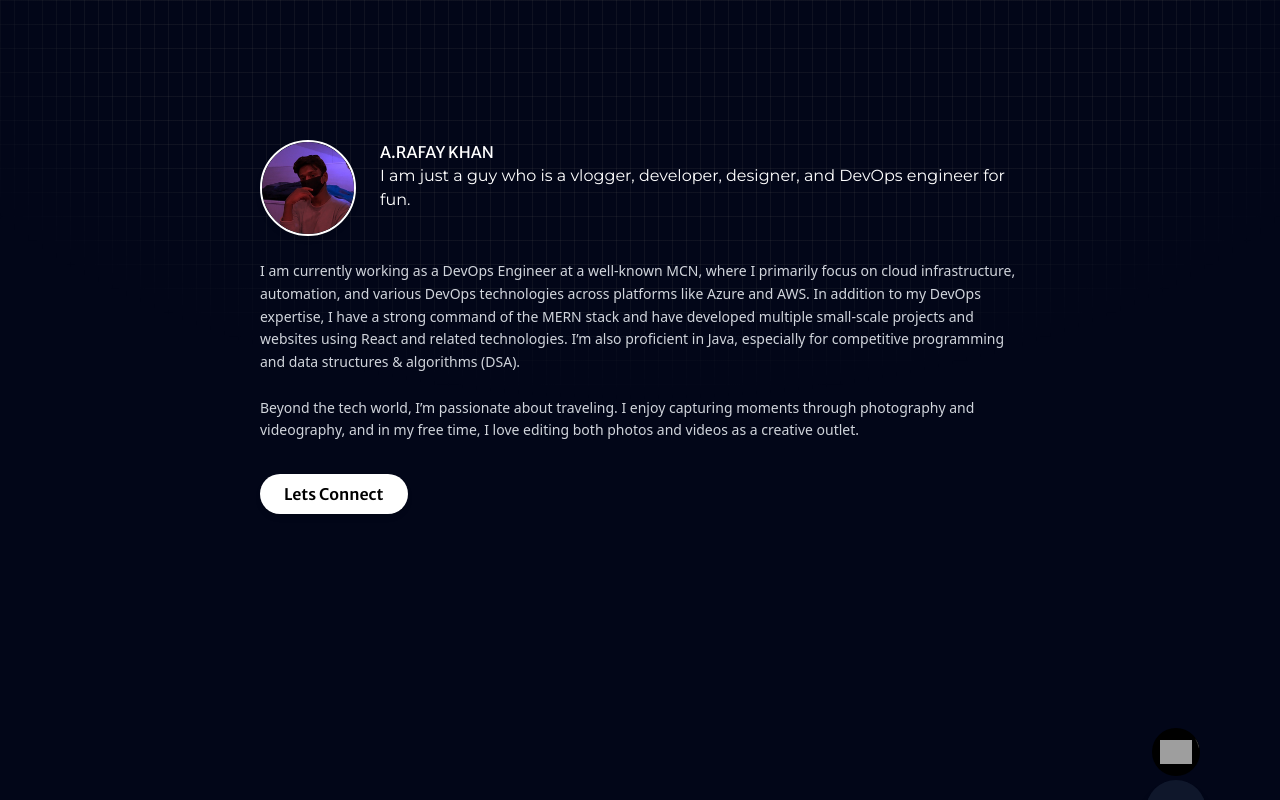
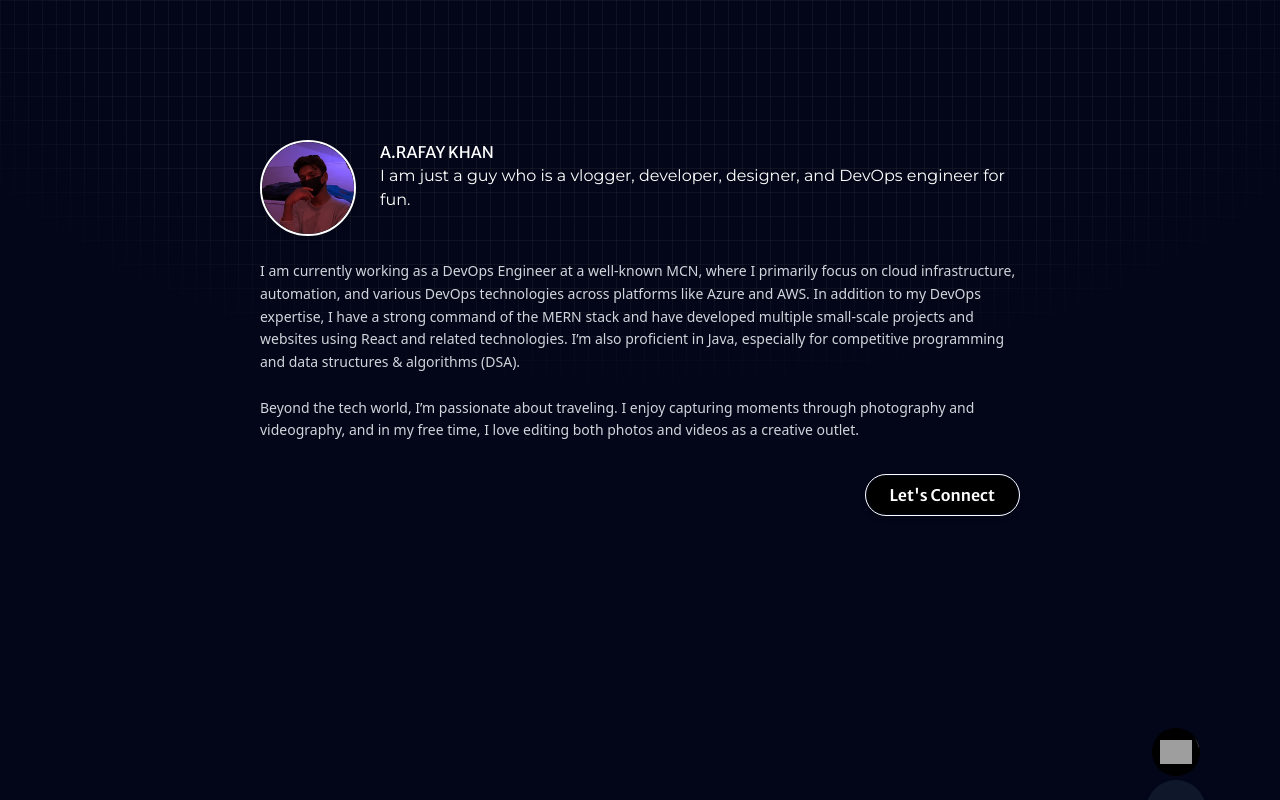
Before and after one commit to Rafayurgit/devPlayGround, a React (Vite) app in the folder frontend/: page / in a window 1280 px wide. Built offline with nearby package versions, Linux system fonts and the light colour scheme; grey boxes are pictures that could not be loaded.

Commit message:
Add: update style

```diff
--- a/frontend/src/Components/HeroSection.jsx
+++ b/frontend/src/Components/HeroSection.jsx
@@ -25,9 +25,21 @@ function HeroSection() {
               Beyond the tech world, I’m passionate about traveling. I enjoy capturing moments through photography and videography, and in my free time, I love editing both photos and videos as a creative outlet.
           </p>
 
-          <div className="mt-8">
-            <a href="#contact">
-              <button className="font-merri bg-white text-black px-6 py-2 rounded-full font-semibold shadow-md hover:bg-gray-200 transition cursor-pointer">Lets Connect</button>
+          <div className="flex mt-8">
+            <a href="#contact" className="ml-auto">
+              {/* <button className="font-merri bg-white text-black px-6 py-2 rounded-full font-semibold shadow-md hover:bg-gray-200 transition cursor-pointer">Lets Connect</button> */}
+              <button
+                className="relative font-merri  border text-white px-6 py-2 rounded-full font-semibold shadow-md hover:bg-gray-200 transition cursor-pointer">
+                  {/* Spark Border Effect */}
+
+                  <span className="absolute inset-0 rounded-full overflow-hidden mask-gradient animate-flip z-0">
+                    <span className="spark-inner"></span>
+                  </span>
+
+                  {/* Backdrop */}
+                  <span className="absolute inset-[1px] rounded-full bg-black transition-colors duration-200 group-hover:bg-zinc-900 z-10" />
+                <span className="relative z-20">Let's Connect</span>
+              </button>
             </a>
           </div>
 
--- a/frontend/src/Components/SideBarNav.jsx
+++ b/frontend/src/Components/SideBarNav.jsx
@@ -16,7 +16,7 @@ function SideBarNav({isOpen, toggleSideBar}) {
         ></div>: null } */}
 
 
-        <div className={` z-50 fixed bottom-5 right-18.5 h-160 w-15 rounded-4xl justify-center items-center backdrop-blur-2xl shadow-lg bg-slate-900 text-xl text-white transform transition-transform duration-300
+        <div className={` z-50 fixed bottom-5 right-20 sm:right-18.5 h-160 w-15 rounded-4xl justify-center items-center backdrop-blur-2xl shadow-lg bg-slate-900 text-xl text-white transform transition-transform duration-300
             ${isOpen ? "translate-y-0" : "translate-y-full"}`} >
         <div className='p-5 space-y-30'>
             <h2 className='text-sm'></h2>
--- a/frontend/src/Pages/Home.jsx
+++ b/frontend/src/Pages/Home.jsx
@@ -23,7 +23,7 @@ const Home = () => {
         <img src="../../public/logos/RafayLogo.PNG" alt="Logo" className="w-full h-full object-contain" />
       </button>
     </div> */}
-    <div className="fixed z-70 bottom-6 right-20">
+    <div className="fixed z-70 bottom-6 right-6 sm:right-20 ">
 
   <button
   onClick={toggleSideBar}
```
